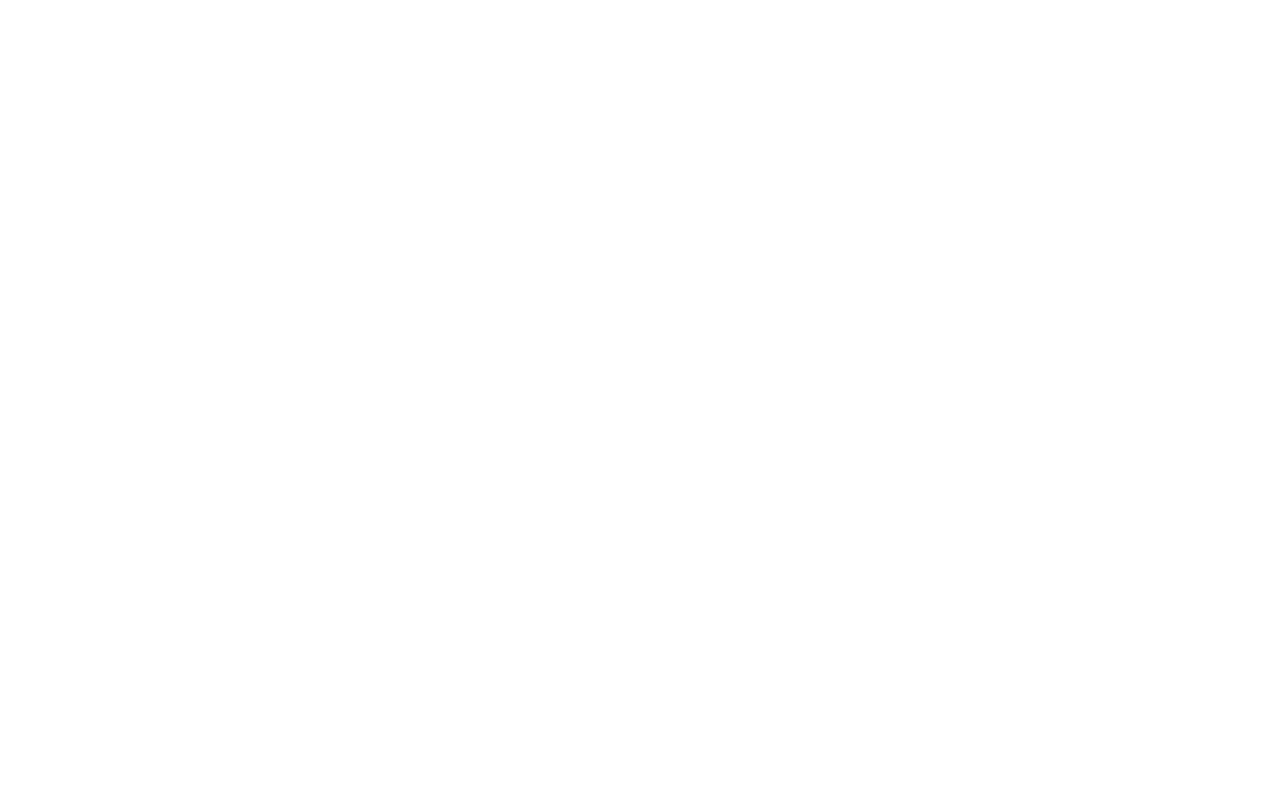
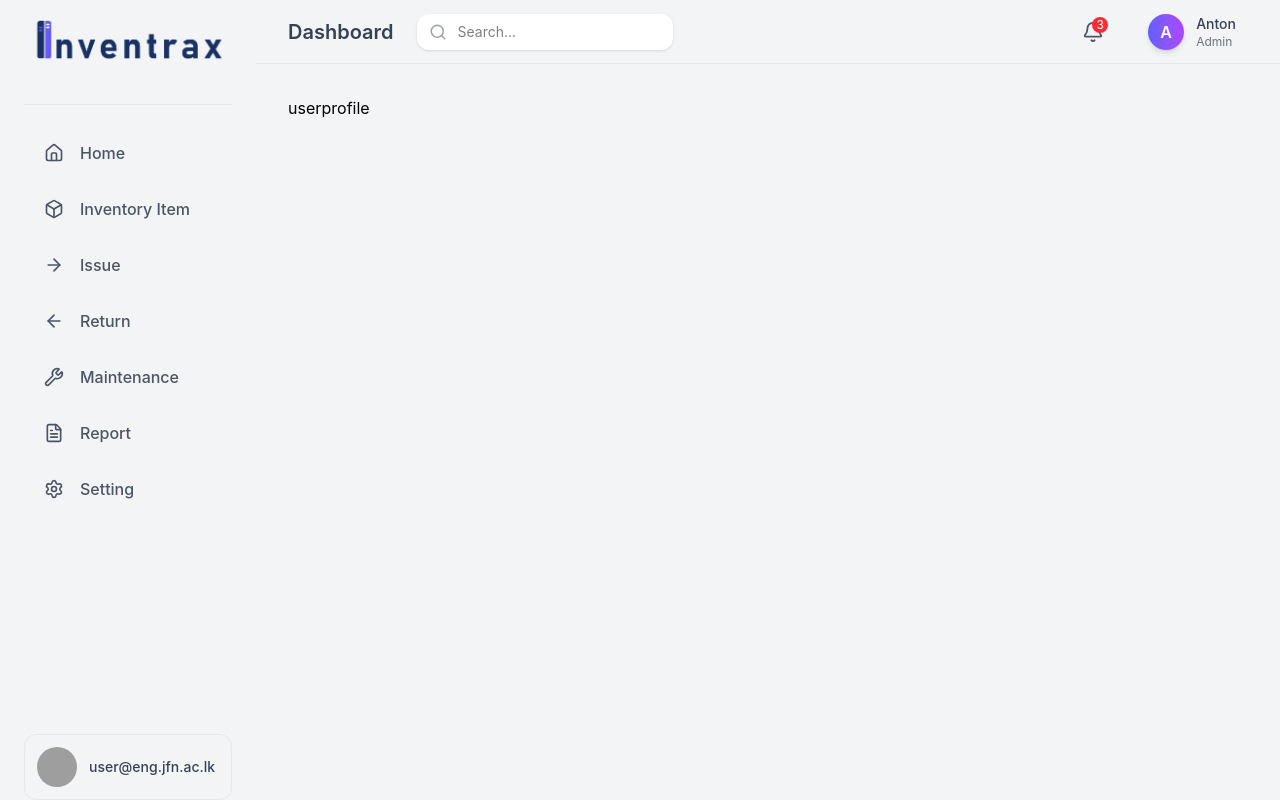
Before and after one commit to karenthiran/Inventory-Management-System, a React (Vite) app in the folder client/: page /userprofile in a window 1280 px wide. Before the commit this address had no page. Built offline with nearby package versions, Linux system fonts and the light colour scheme; grey boxes are pictures that could not be loaded.

Commit message:
userprofile page created and route in approutes

```diff
--- /dev/null
+++ b/client/src/pages/UserProfile.jsx
@@ -0,0 +1,7 @@
+import React from "react";
+
+const UserProfile = () => {
+  return <div>userprofile</div>;
+};
+
+export default UserProfile;
--- a/client/src/routes/AppRoutes.jsx
+++ b/client/src/routes/AppRoutes.jsx
@@ -7,6 +7,7 @@ import Return from "../pages/Return";
 import Maintenance from "../pages/Maintenance";
 import Report from "../pages/Report";
 import Setting from "../pages/Settings";
+import Userprofile from "../pages/UserProfile";
 
 const AppRoutes = () => {
   return (
@@ -20,6 +21,7 @@ const AppRoutes = () => {
         <Route path="maintenance" element={<Maintenance />} />
         <Route path="report" element={<Report />} />
         <Route path="setting" element={<Setting />} />
+        <Route path="userprofile" element={<Userprofile />} />
       </Route>
     </Routes>
   );
```
